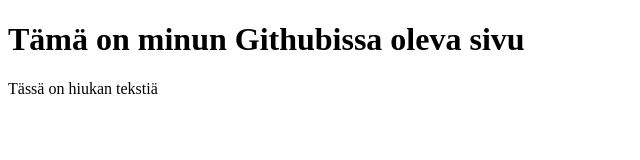
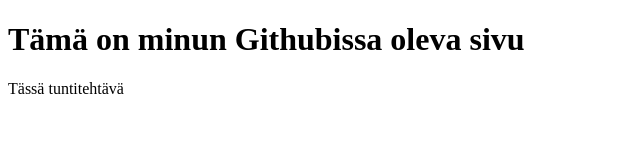
Before and after one commit to e220374/e220374.github.io, a plain HTML site: page index.html in a window 1280 px wide. Shown: the full height of the page, 0-640 px from the left. Drawn offline with Linux system fonts and the light colour scheme.

Commit message:
Update index.html

```diff
--- a/index.html
+++ b/index.html
@@ -6,7 +6,7 @@
 <body>
 
 <h1>Tämä on minun Githubissa oleva sivu</h1>
-<p>Tässä on hiukan tekstiä</p>
+<p>Tässä tuntitehtävä</p>
 
 </body>
 </html>
```
